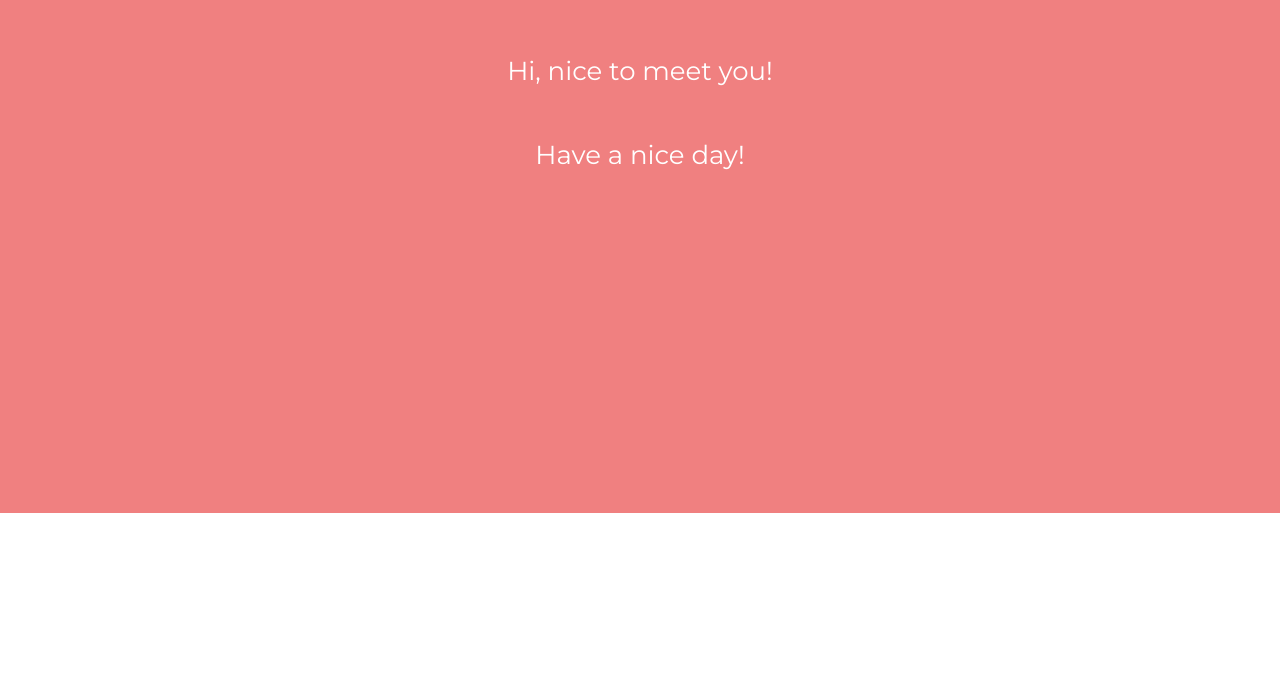
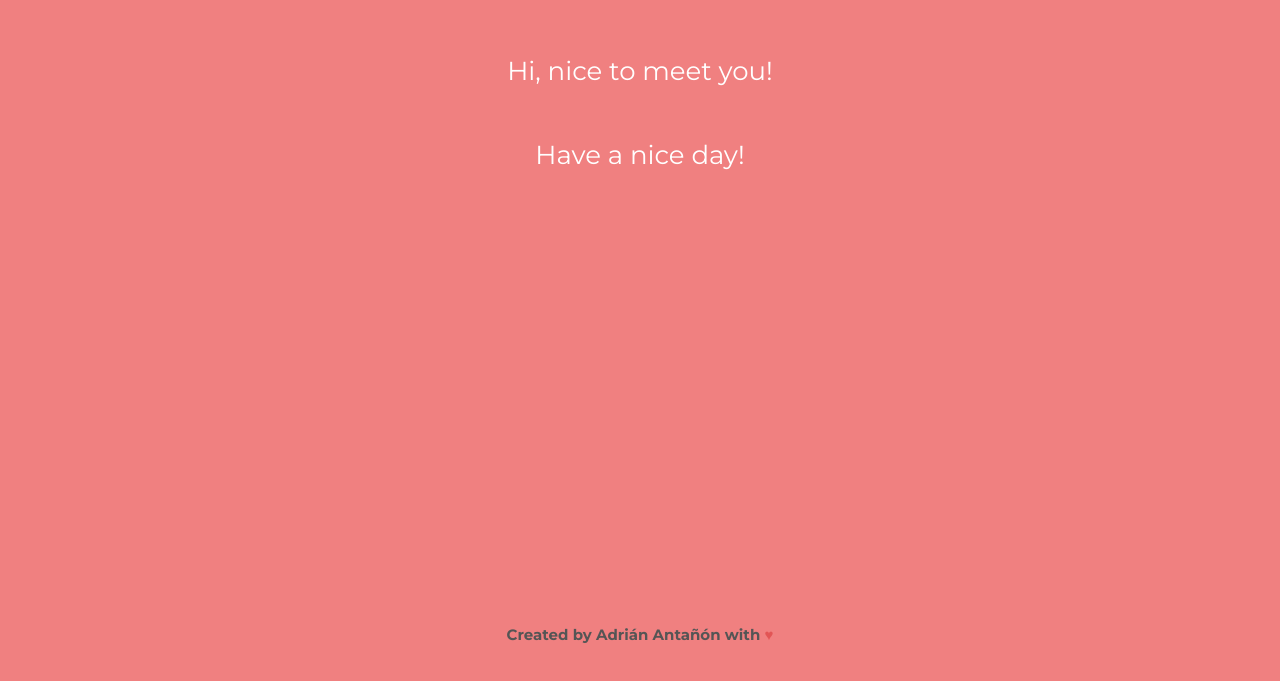
Before and after one commit to Adri-Antanon/i18n-portfolio, a React (Create React App) app: page / in a window 1280 px wide. Shown: the part 415-1096 px from the top of the page. Before the commit the page ends 928 px from the top, so only its background shows below. Built offline with nearby package versions, Linux system fonts and the light colour scheme.

Commit message:
feat: add footer

```diff
--- a/src/App.jsx
+++ b/src/App.jsx
@@ -2,7 +2,7 @@ import './App.css';
 import { useTheme } from './hooks/useTheme';
 import { useLanguage } from './hooks/useLanguage';
 import { information } from './i18n';
-import { Header } from './components';
+import { Footer, Header } from './components';
 
 function App() {
   const { theme } = useTheme();
@@ -11,10 +11,11 @@ function App() {
   return (
     <div className={`App ${theme}`}>
       <Header />
-      <header className={`App-header ${theme} `}>
+      <main className={`App-header ${theme} `}>
         <p>{information[state.language].test.hello}</p>
         <p>{information[state.language].test.goodbye}</p>
-      </header>
+      </main>
+      <Footer />
     </div>
   );
 }
--- /dev/null
+++ b/src/components/footer/index.jsx
@@ -0,0 +1,20 @@
+import { useLanguage } from '../../hooks/useLanguage';
+import { information } from '../../i18n';
+import styles from './styles.module.css';
+
+export const Footer = () => {
+  const { state } = useLanguage();
+  const { footer } = information[state.language];
+
+  return (
+    <footer className={styles.footer}>
+      <a
+        href="https://github.com/Adri-Antanon/i18n-portfolio"
+        target="_blank"
+        rel="noopener noreferrer"
+      >
+        {footer.author} <span>♥</span>
+      </a>
+    </footer>
+  );
+};
--- /dev/null
+++ b/src/components/footer/styles.module.css
@@ -0,0 +1,23 @@
+.footer {
+  padding: 3em 0;
+  margin-top: 4em;
+  text-align: center;
+}
+
+.footer a {
+  font-size: 1.5rem;
+  font-weight: 600;
+  text-decoration: none;
+  color: var(--clr-fg);
+}
+
+.footer span {
+  color: #e25555;
+}
+
+@media (max-width: 600px) {
+  .footer {
+    padding: 2em;
+    margin-top: 3em;
+  }
+}
--- a/src/components/index.js
+++ b/src/components/index.js
@@ -1 +1,2 @@
 export * from './header';
+export * from './footer';
--- /dev/null
+++ b/src/i18n/en/footer.js
@@ -0,0 +1,5 @@
+const footer = {
+  author: 'Created by Adrián Antañón with',
+};
+
+export default footer;
--- /dev/null
+++ b/src/i18n/es/footer.js
@@ -0,0 +1,5 @@
+const footer = {
+  author: 'Creado por Adrián Antañón con',
+};
+
+export default footer;
--- a/src/i18n/index.js
+++ b/src/i18n/index.js
@@ -1,21 +1,25 @@
 import english from './en/test';
 import headerEn from './en/header';
 import navbarEn from './en/navbar';
+import footerEn from './en/footer';
 
 import spanish from './es/test';
 import headerEs from './es/header';
 import navbarEs from './es/navbar';
+import footerEs from './es/footer';
 
 const information = {
   es: {
     test: { ...spanish },
     header: { ...headerEs },
     navbar: { ...navbarEs },
+    footer: { ...footerEs },
   },
   en: {
     test: { ...english },
     header: { ...headerEn },
     navbar: { ...navbarEn },
+    footer: { ...footerEn },
   },
 };
 
```
Also changed, not shown: public/dev_icon.svg (added).
